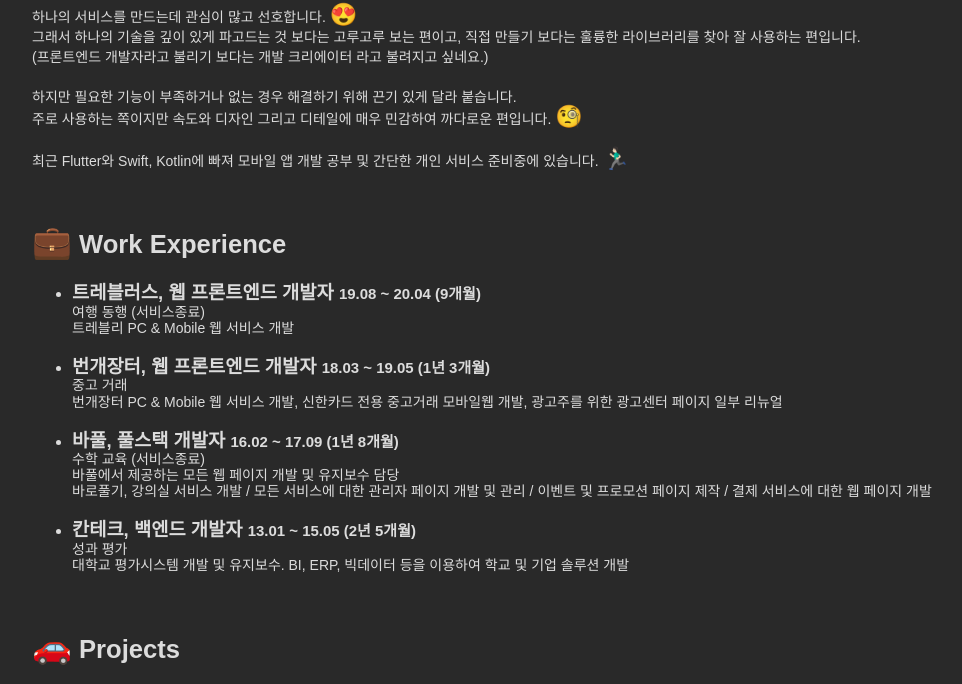
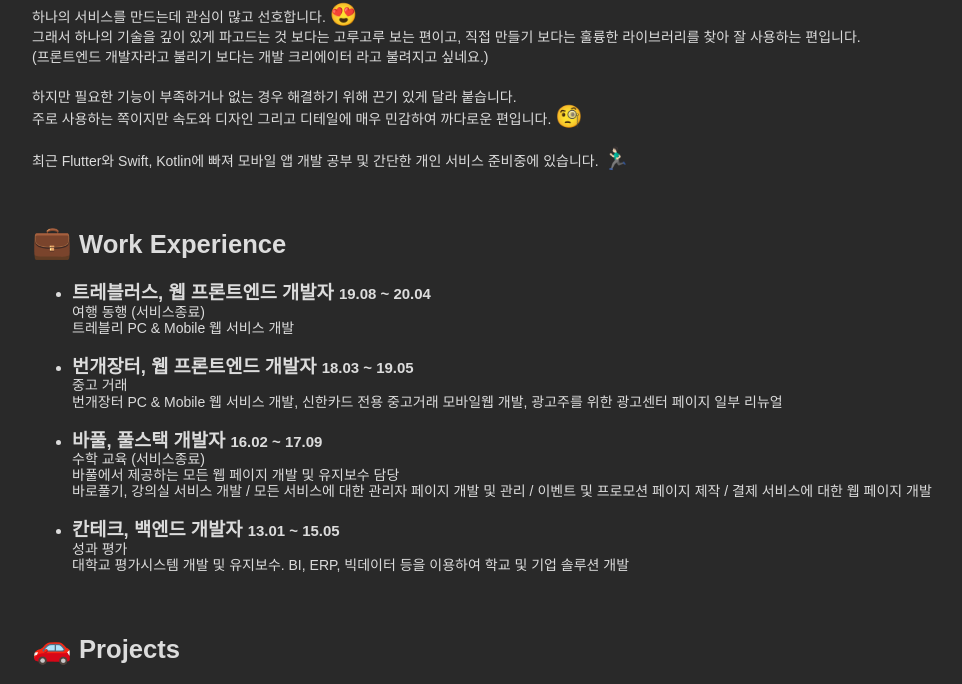
Before and after one commit to gjjoo/jakejoo, a plain HTML site: page index.html in a window 1280 px wide. Shown: the part 522-1206 px from the top of the page, without its empty margins (136-1098 px from the left). Drawn offline with Linux system fonts and the light colour scheme.

Commit message:
update 20210401

```diff
--- a/index.html
+++ b/index.html
@@ -88,7 +88,7 @@
         <li>
           <h3>
             트레블러스, 웹 프론트엔드 개발자
-            <small>19.08 ~ 20.04 (9개월)</small>
+            <small>19.08 ~ 20.04</small>
           </h3>
           <p>
             여행 동행 (서비스종료)<br />
@@ -98,7 +98,7 @@
         <li>
           <h3>
             번개장터, 웹 프론트엔드 개발자
-            <small>18.03 ~ 19.05 (1년 3개월)</small>
+            <small>18.03 ~ 19.05</small>
           </h3>
           <p>
             중고 거래 <br />
@@ -110,7 +110,7 @@
         <li>
           <h3>
             바풀, 풀스택 개발자
-            <small>16.02 ~ 17.09 (1년 8개월)</small>
+            <small>16.02 ~ 17.09</small>
           </h3>
           <p>
             수학 교육 (서비스종료)<br />
@@ -121,7 +121,7 @@
         </li>
 
         <li>
-          <h3>칸테크, 백엔드 개발자 <small>13.01 ~ 15.05 (2년 5개월)</small></h3>
+          <h3>칸테크, 백엔드 개발자 <small>13.01 ~ 15.05</small></h3>
           <p>
             성과 평가 <br />
             대학교 평가시스템 개발 및 유지보수. BI, ERP, 빅데이터 등을 이용하여
```
